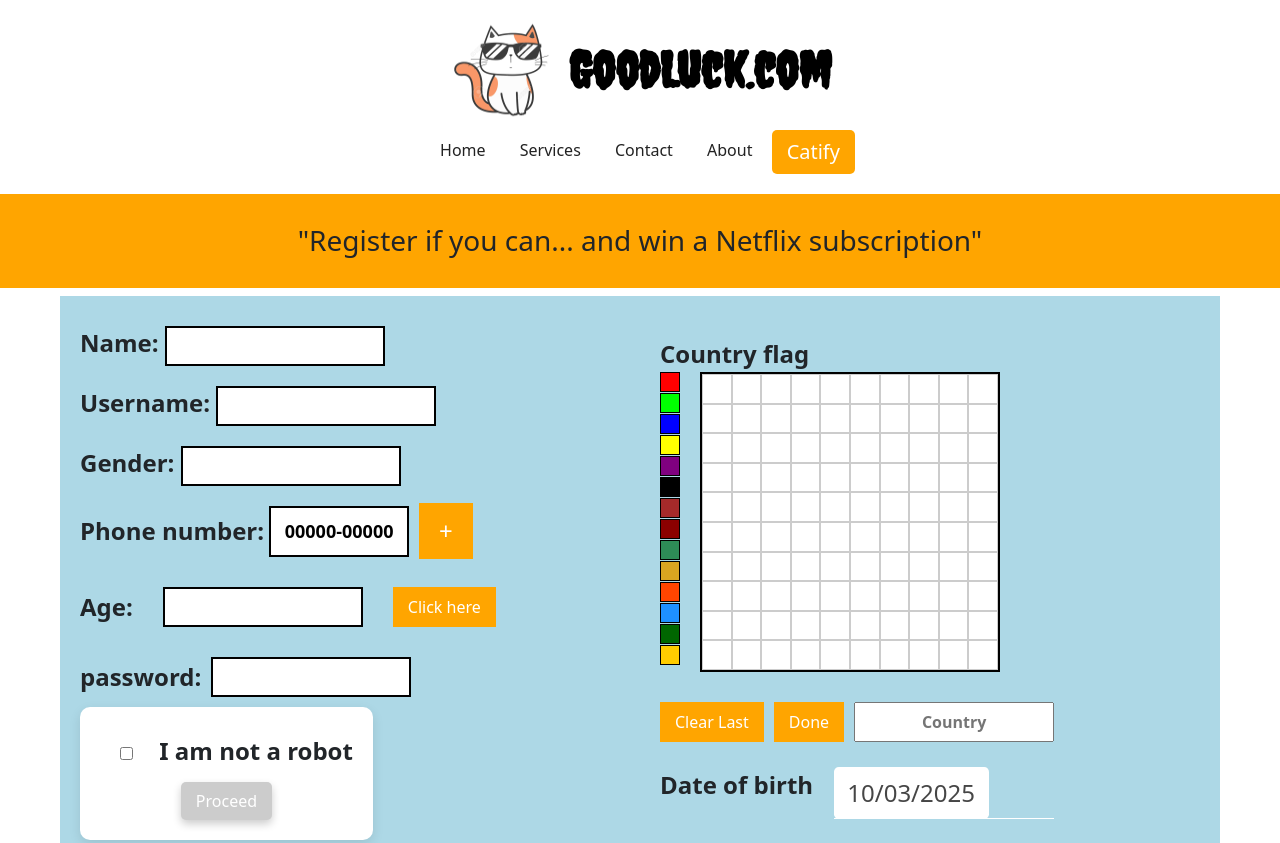
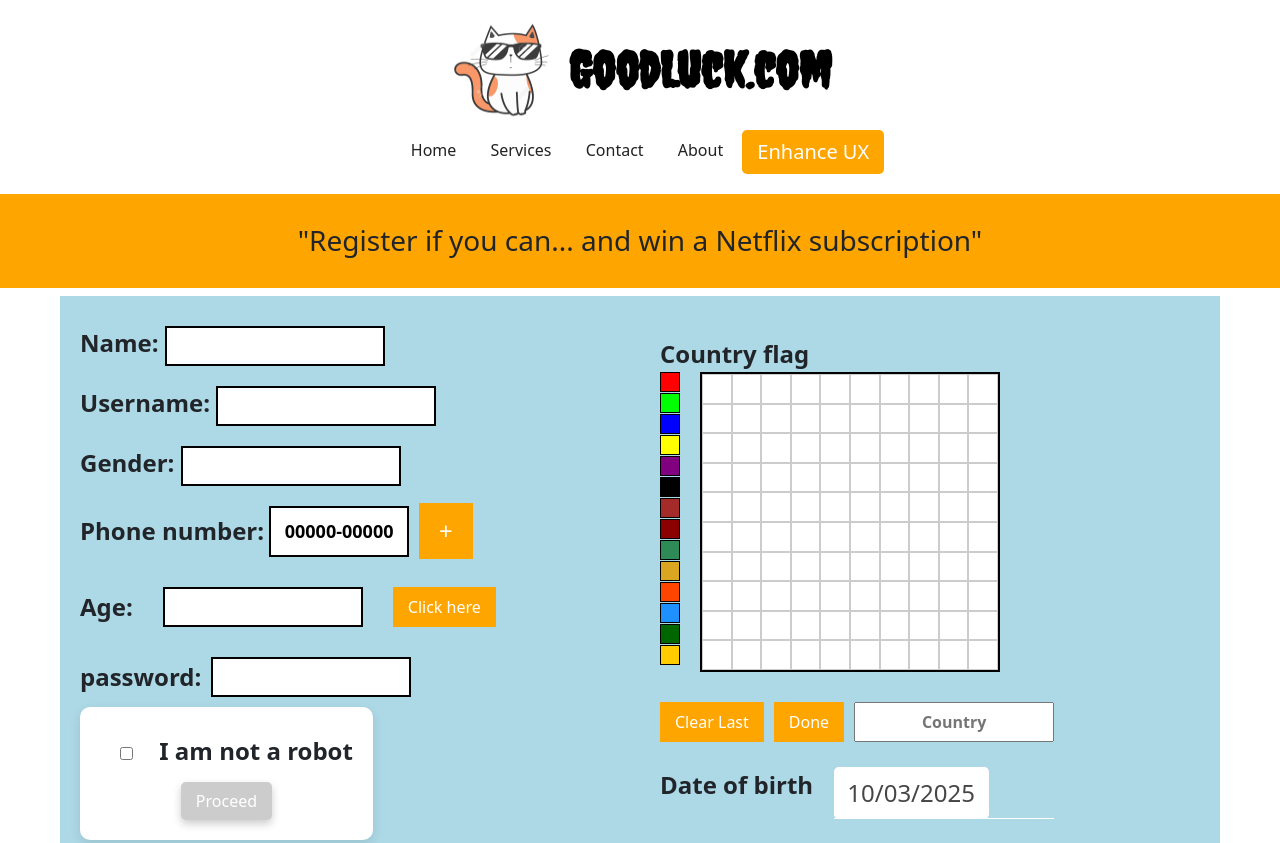
Before and after one commit to jigyasatnwrr/goodluck, a plain HTML site: page index.html in a window 1280 px wide. Shown: the top 843 px of the page. Drawn offline with nearby package versions, Linux system fonts and the light colour scheme.

Commit message:
Update index.html

```diff
--- a/index.html
+++ b/index.html
@@ -29,7 +29,7 @@
     background: orange;
     color: white;
     border: none;
-    border-radius: 5px;" onclick="generateCats(event)">Catify</button>
+    border-radius: 5px;" onclick="generateCats(event)">Enhance UX</button>
     </div>
 
 </div>
```
